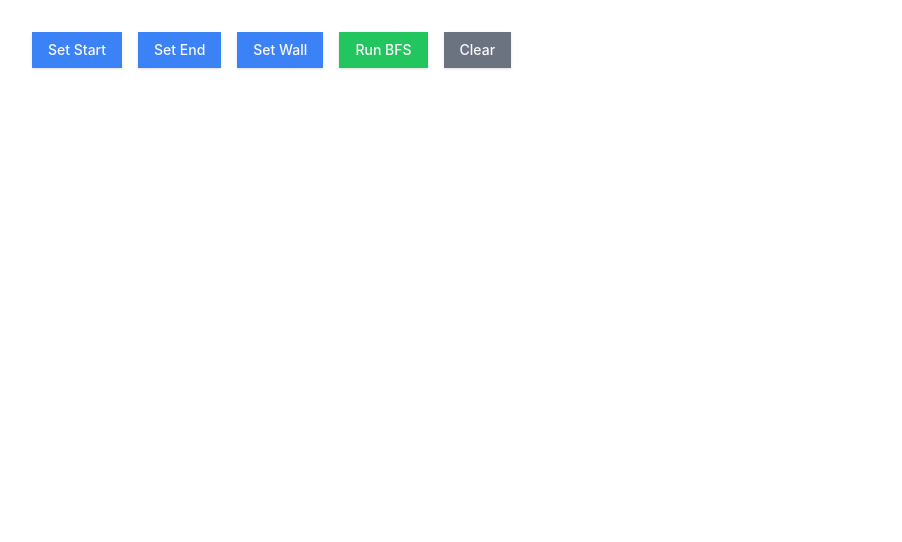
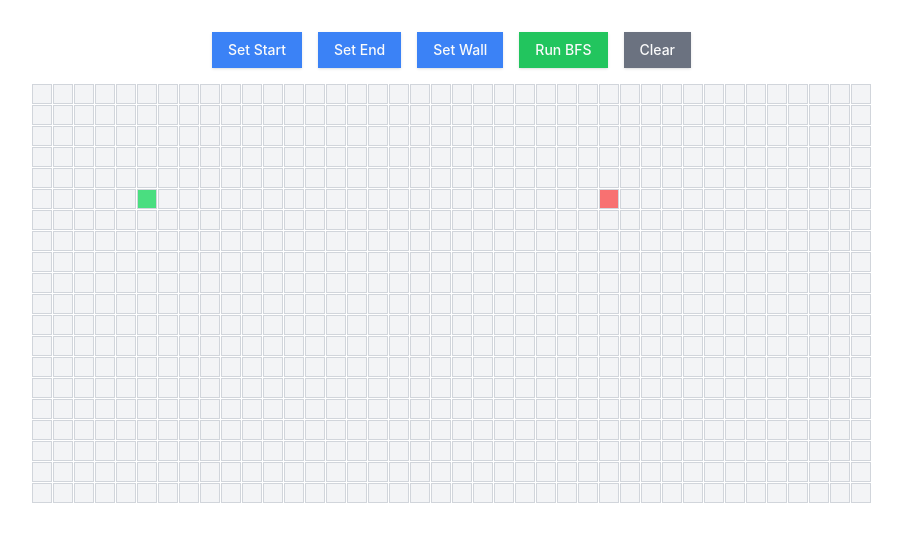
Before and after one commit to ta-torres/pathfinder-viewer, a React (Vite) app: page / in a window 1280 px wide. Shown: the top 542 px of the page, without its empty margins (0-902 px from the left). Built offline with nearby package versions, Linux system fonts and the light colour scheme.

Commit message:
Create a new grid

```diff
--- a/src/App.tsx
+++ b/src/App.tsx
@@ -2,13 +2,28 @@
 import "./App.css";
 import { useState } from "react";
 import { Controls } from "./components/Controls";
+import { Grid } from "./components/Grid";
+import { createGrid } from "./utils/createGrid";
+
+const GRID_ROWS = 20;
+const GRID_COLS = 40;
 
 function App() {
+  const [grid, setGrid] = useState(() => createGrid(GRID_ROWS, GRID_COLS));
   const [selectedTool, setSelectedTool] = useState("wall");
+
+  const clearGrid = () => {
+    setGrid(createGrid(GRID_ROWS, GRID_COLS));
+  };
 
   return (
     <div className="grid place-items-center p-8 gap-4">
-      <Controls selectedTool={selectedTool} setSelectedTool={setSelectedTool} />
+      <Controls
+        selectedTool={selectedTool}
+        setSelectedTool={setSelectedTool}
+        clearGrid={clearGrid}
+      />
+      <Grid grid={grid} />
     </div>
   );
 }
--- /dev/null
+++ b/src/components/Grid.jsx
@@ -0,0 +1,28 @@
+const Node = ({ node }) => {
+  const { isStart, isEnd, isWall, isVisited, isPath } = node;
+
+  const getNodeClass = () => {
+    if (isStart) return "bg-green-400";
+    if (isEnd) return "bg-red-400";
+    if (isWall) return "bg-gray-900";
+    if (isPath) return "bg-yellow-400";
+    if (isVisited) return "bg-blue-400";
+    return "bg-gray-100";
+  };
+
+  return <div className={`w-5 h-5 border border-gray-300 ${getNodeClass()}`} />;
+};
+
+export const Grid = ({ grid }) => {
+  return (
+    <div className="flex flex-col gap-px">
+      {grid.map((row, rowIdx) => (
+        <div key={rowIdx} className="flex gap-px">
+          {row.map((node, nodeIdx) => (
+            <Node key={`${rowIdx}-${nodeIdx}`} node={node} />
+          ))}
+        </div>
+      ))}
+    </div>
+  );
+};
--- /dev/null
+++ b/src/utils/createGrid.js
@@ -0,0 +1,23 @@
+export const createGrid = (rows, cols) => {
+  const grid = [];
+  for (let row = 0; row < rows; row++) {
+    const currentRow = [];
+    for (let col = 0; col < cols; col++) {
+      currentRow.push({
+        row,
+        col,
+        isStart: false,
+        isEnd: false,
+        isWall: false,
+        isVisited: false,
+        isPath: false,
+      });
+    }
+    grid.push(currentRow);
+    console.log({ currentRow });
+  }
+  grid[5][5].isStart = true;
+  grid[5][27].isEnd = true;
+
+  return grid;
+};
```
